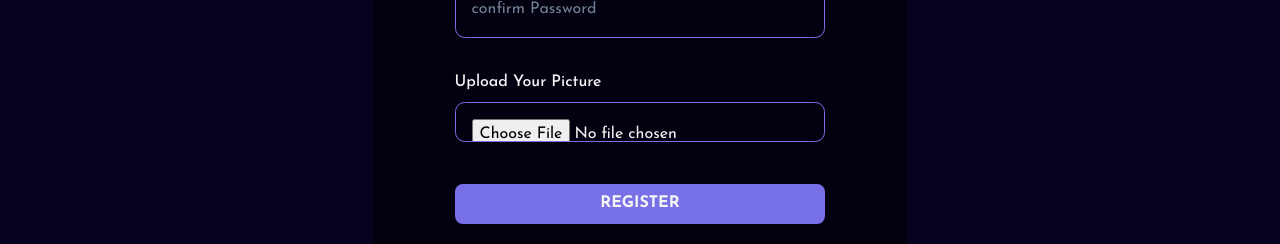
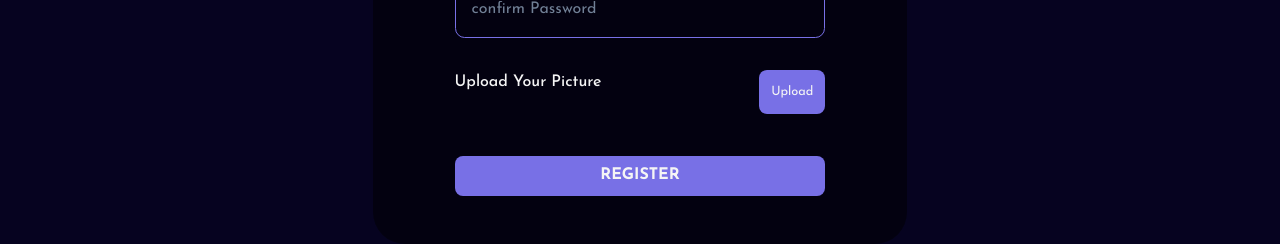
Before and after one commit to AayusBhat26/main-MERN-CHAT-APP, a React (Create React App) app in the folder frontend/: page / in a window 1280 px wide. Both pictures are taken after a click on the tab "SignUp". Shown: the part 642-886 px from the top of the page. Built offline with nearby package versions, Linux system fonts and the light colour scheme.

Commit message:
Search user

```diff
--- a/frontend/src/components/Authentication/SignUp.jsx
+++ b/frontend/src/components/Authentication/SignUp.jsx
@@ -195,22 +195,49 @@ const SignUp = () => {
               //   handleChange(e);
             }}
           />
-          <FormControl id="pic">
+          <FormControl
+            id="pic"
+            display="flex"
+            flexDirection="row"
+            fontSize="1rem"
+            justifyContent="space-between"
+          >
             <FormLabel>Upload Your Picture</FormLabel>
             {/* todo: style this component. */}
+            {/* <Button >Upload image</Button> */}
             <Input
+              id="mainUploadImageInp"
               type="file"
               p="1.5"
               accept="image/"
+              display="none"
               onChange={(e) => {
                 postDetails(e.target.files[0]);
               }}
               className="image"
             />
+            <label
+              htmlFor="mainUploadImageInp"
+              style={{
+                // position: 'absolute',
+                marginBottom: '10px',
+                color: "whitesmoke",
+                fontSize: "0.8rem",
+                padding: "12px",
+                backgroundColor: "#7870e6",
+                borderRadius: "8px",
+                cursor: 'pointer'
+              }
+            }
+            >
+              Upload
+            </label>
           </FormControl>
           {/* <button type="submit" onClick={submitHandler}
           >Register</button> */}
-          <Button isLoading={loading} onClick={submitHandler}>register</Button>
+          <Button isLoading={loading} onClick={submitHandler}>
+            register
+          </Button>
           {/* <span>
             Already have an account? <Link to="/login">Login</Link>
           </span> */}
@@ -226,8 +253,8 @@ const FormContainer = styled.div`
     }
   }
   form {
-    /* border-radius: 20px;
-    border: 1px solid #141488; */
+    // upload image
+
     display: flex;
     flex-direction: column;
     gap: 2rem;
@@ -235,16 +262,14 @@ const FormContainer = styled.div`
     padding: 3rem 5.1rem;
     background-color: #00000080;
 
-
     .showPassword {
       /* color: red; */
       cursor: pointer;
       display: absolute;
       color: #7870e6;
-      top:20%;
+      top: 20%;
       right: 2.5%;
     }
-
 
     /* padding: 0.5rem; */
     input {
@@ -263,6 +288,7 @@ const FormContainer = styled.div`
         outline: none;
       }
     }
+
     button {
       color: whitesmoke;
       padding: 1rem 2rem;
@@ -278,6 +304,7 @@ const FormContainer = styled.div`
         background-color: #0a1482;
       }
     }
+
     span {
       text-transform: uppercase;
       color: whitesmoke;
```
Also changed, not shown: 2 other files (tests, documents, lock files or other folders).
